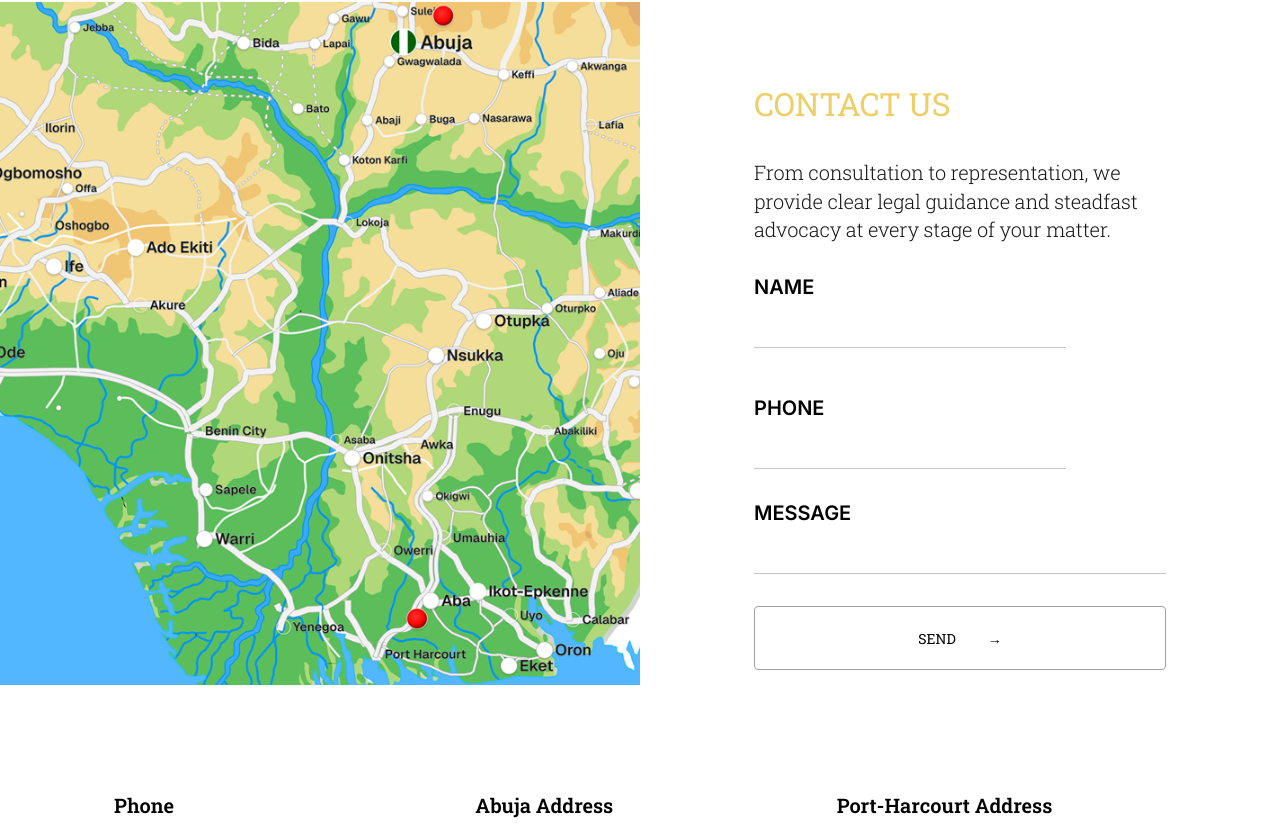
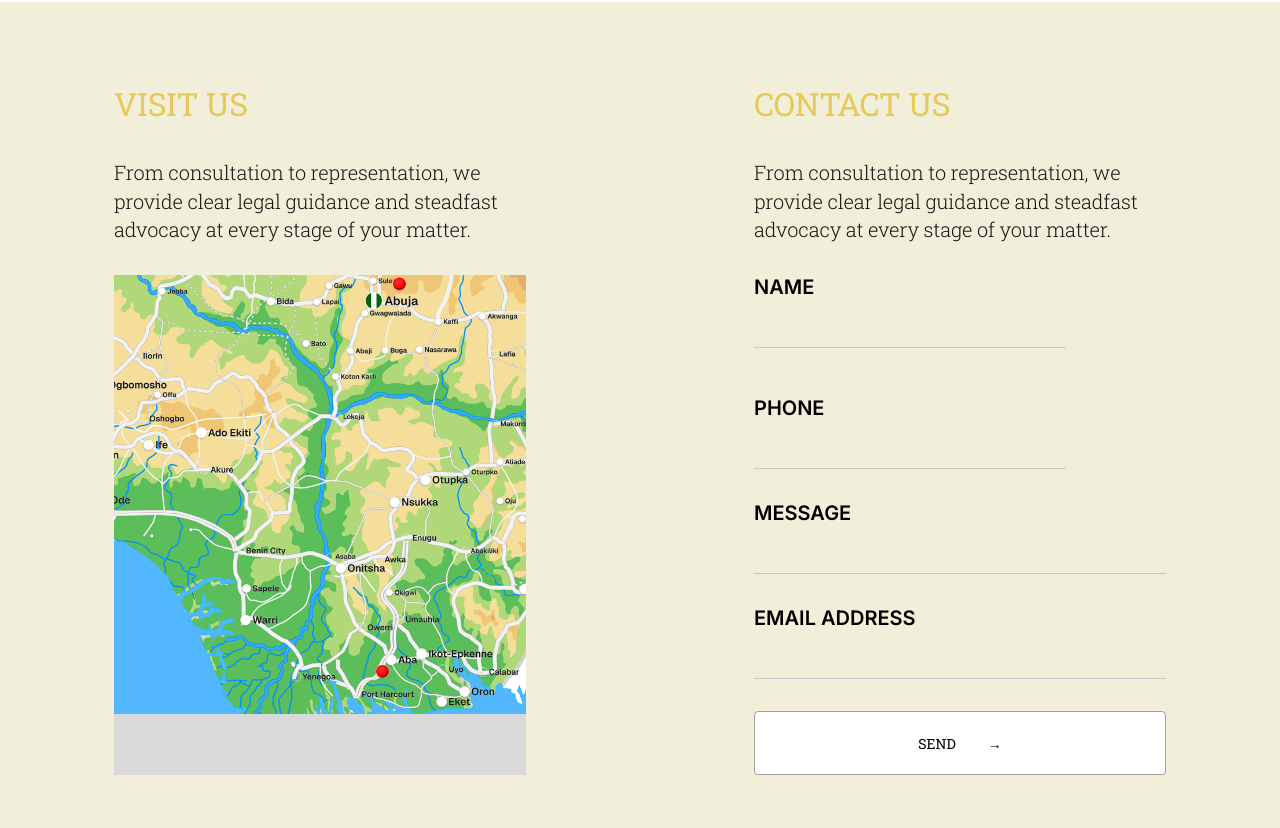
Before and after one commit to kreept4/ADANGOR, a Next.js app: page / in a window 1280 px wide. Shown: the part 4172-5000 px from the top of the page. Built offline with nearby package versions, Linux system fonts and the light colour scheme.

Commit message:
Add cream background to Visit Us / Contact Us section

```diff
--- a/app/components/MapContact.tsx
+++ b/app/components/MapContact.tsx
@@ -36,7 +36,7 @@ const infoValueStyle = {
 };
 
 export default function MapContact() {
-  const [form, setForm] = useState({ name: "", phone: "", message: "" });
+  const [form, setForm] = useState({ name: "", phone: "", message: "", email: "" });
   const [status, setStatus] = useState<"idle" | "sending" | "success" | "error">("idle");
 
   const handleSubmit = async (e: React.FormEvent) => {
@@ -52,7 +52,7 @@ export default function MapContact() {
 
       if (res.ok) {
         setStatus("success");
-        setForm({ name: "", phone: "", message: "" });
+        setForm({ name: "", phone: "", message: "", email: "" });
       } else {
         setStatus("error");
       }
@@ -64,12 +64,18 @@ export default function MapContact() {
   return (
     <section className="mc-section">
       <div className="mc-row">
+        <div className="mc-map-col">
+          <h2 className="mc-heading">Visit Us</h2>
+          <p className="mc-intro">
+            From consultation to representation, we provide clear legal guidance and steadfast advocacy at every stage of your matter.
+          </p>
           <div className="mc-map">
             <img
               src="/images/map2.png"
               alt="Map showing our Abuja and Port-Harcourt office locations, marked with red pins"
               className="mc-map-img"
             />
+          </div>
         </div>
 
         <div className="mc-contact">
@@ -116,6 +122,18 @@ export default function MapContact() {
               <div className="mc-underline" />
             </div>
 
+            <div className="mc-field mc-field-full">
+              <label style={fieldLabelStyle}>Email Address</label>
+              <input
+                type="email"
+                required
+                value={form.email}
+                onChange={(e) => setForm({ ...form, email: e.target.value })}
+                className="mc-input"
+              />
+              <div className="mc-underline" />
+            </div>
+
             <button type="submit" className="mc-send" disabled={status === "sending"}>
               {status === "sending" ? "Sending..." : "Send"} <span aria-hidden="true">&rarr;</span>
             </button>
@@ -135,10 +153,6 @@ export default function MapContact() {
       </div>
 
       <div className="mc-info-strip">
-        <div>
-          <p style={infoLabelStyle}>Phone</p>
-          <p style={infoValueStyle}>+234-012-345-6789</p>
-        </div>
         <div>
           <p style={infoLabelStyle}>Abuja Address</p>
           {/* NOTE: placeholder address - replace with the real Abuja office address */}
@@ -160,6 +174,7 @@ export default function MapContact() {
           display: flex;
           flex-direction: column;
           width: 100%;
+          background: #F1EFD9;
         }
         .mc-row {
           display: flex;
@@ -240,8 +255,7 @@ export default function MapContact() {
         }
         .mc-send {
           display: flex;
-          width: 100%;
-          max-width: 639px;
+          align-self: stretch;
           height: 64px;
           padding: 16px 24px;
           justify-content: center;
@@ -255,6 +269,14 @@ export default function MapContact() {
           font-family: var(--font-roboto-slab), serif;
           font-size: 14px;
           text-transform: uppercase;
+        }
+        .mc-map-col {
+          flex: 1 1 480px;
+          display: flex;
+          flex-direction: column;
+          gap: 32px;
+          padding: 80px 114px;
+          box-sizing: border-box;
         }
         .mc-send:disabled {
           opacity: 0.6;
@@ -273,7 +295,7 @@ export default function MapContact() {
         }
         .mc-info-strip {
           display: grid;
-          grid-template-columns: repeat(3, 1fr);
+          grid-template-columns: repeat(2, 1fr);
           gap: 32px;
           width: 100%;
           padding: 40px 114px 80px 114px;
```
Lines whose indentation alone changed are shown as unchanged.
